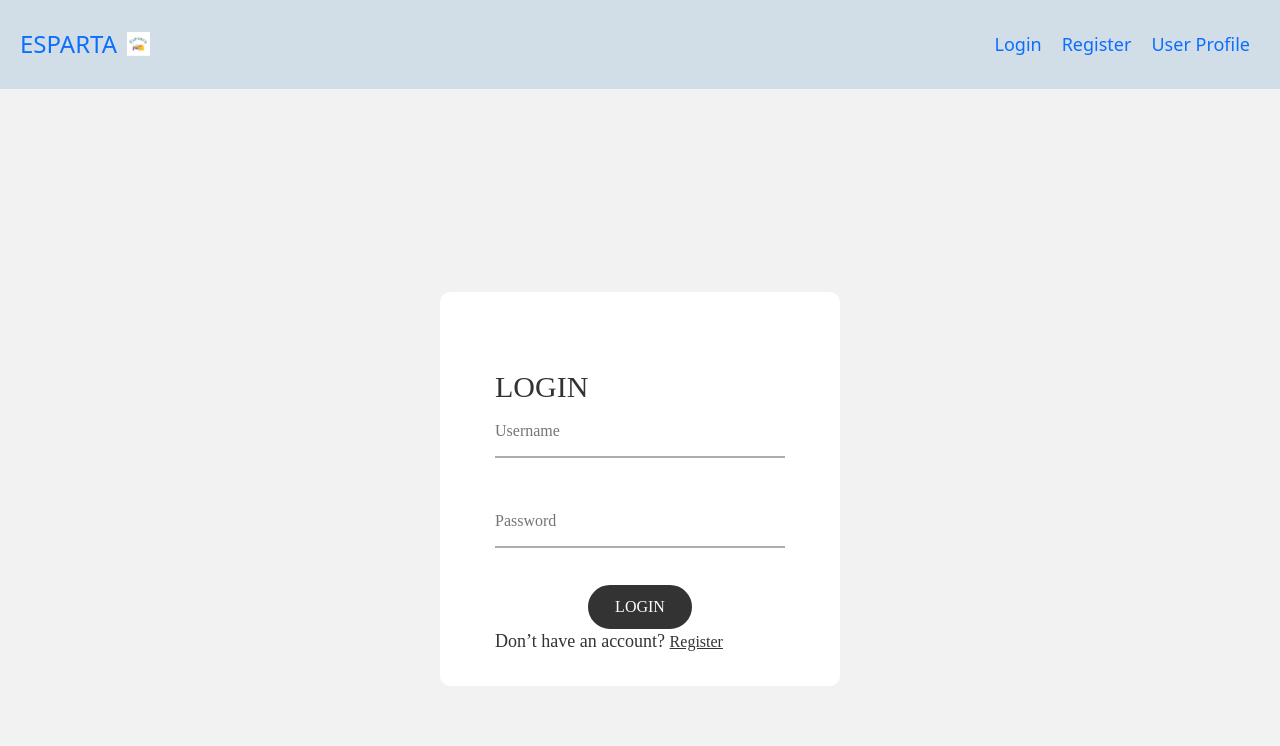
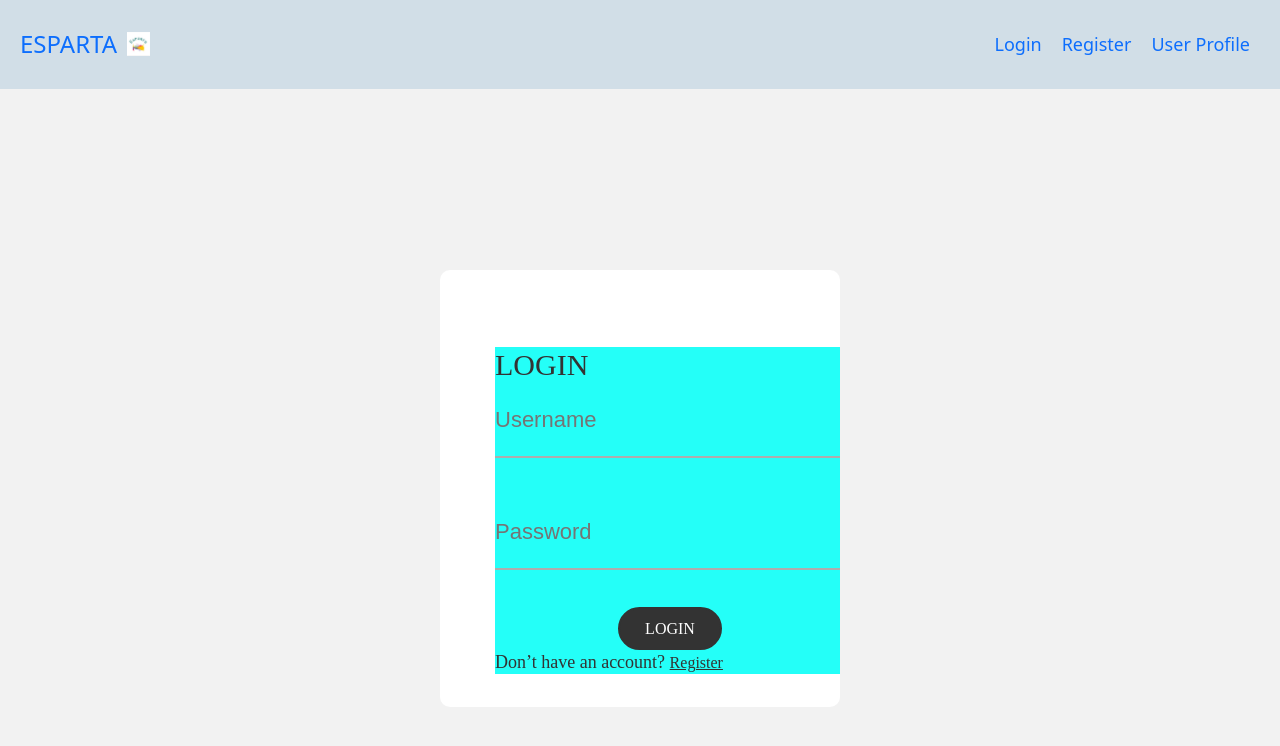
Before and after one commit to AjayKumar1403/REACT-ESPARTO, a React (Create React App) app in the folder esparto/: page /login in a window 1280 px wide. Shown: the top 746 px of the page. Built offline with nearby package versions, Linux system fonts and the light colour scheme.

Commit message:
Sai Chaitanya Vishnu Kanth Inavolu: Modified the styling of the login screen for better user experience

```diff
--- a/esparto/src/components/Login/main.css
+++ b/esparto/src/components/Login/main.css
@@ -107,3 +107,22 @@
 .txt3:hover {
   color: #666;
 }
+
+/* Vishnu */
+.login100-form {
+  position: relative;
+  width: 350px;
+  background: #24fff8;
+  padding: 0%;
+}
+
+/* Vishnu */
+.input100 {
+  font-family: 'Libre Baskerville', serif;
+  font-family: 'Poppins', sans-serif;
+  font-size: 22px;
+  color: rgb(80, 15, 81);
+  line-height: 1.5;
+  padding: 20px 0;
+  width: 100%;
+}
```
